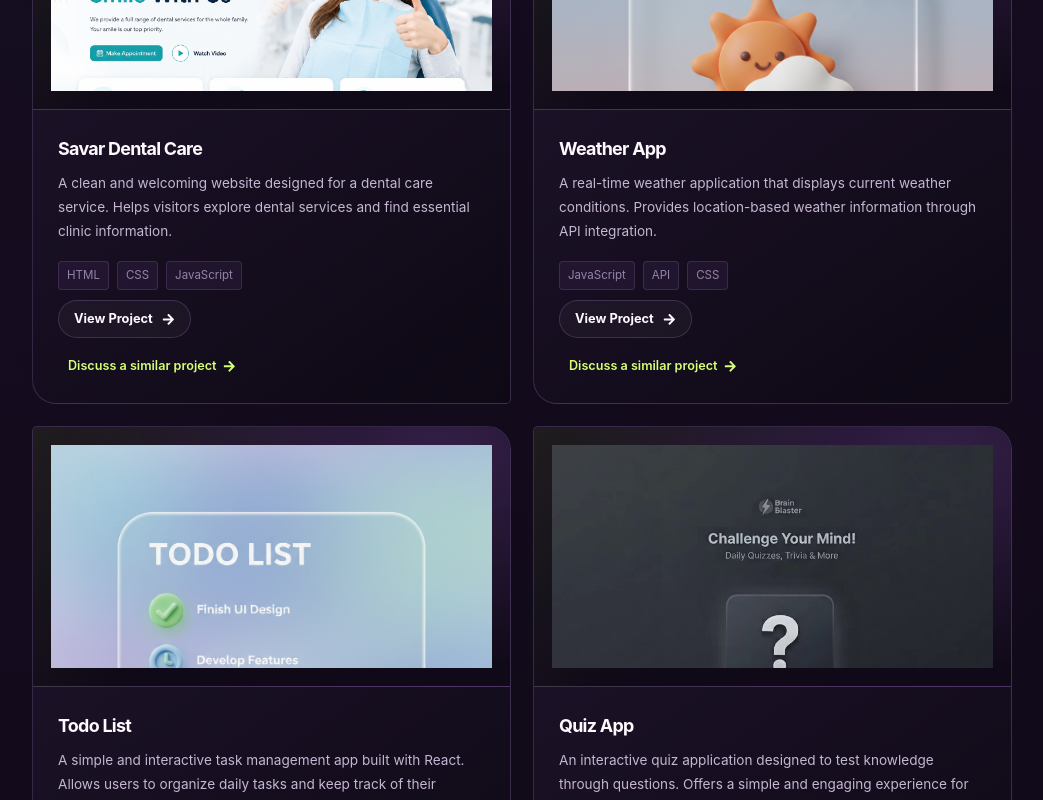
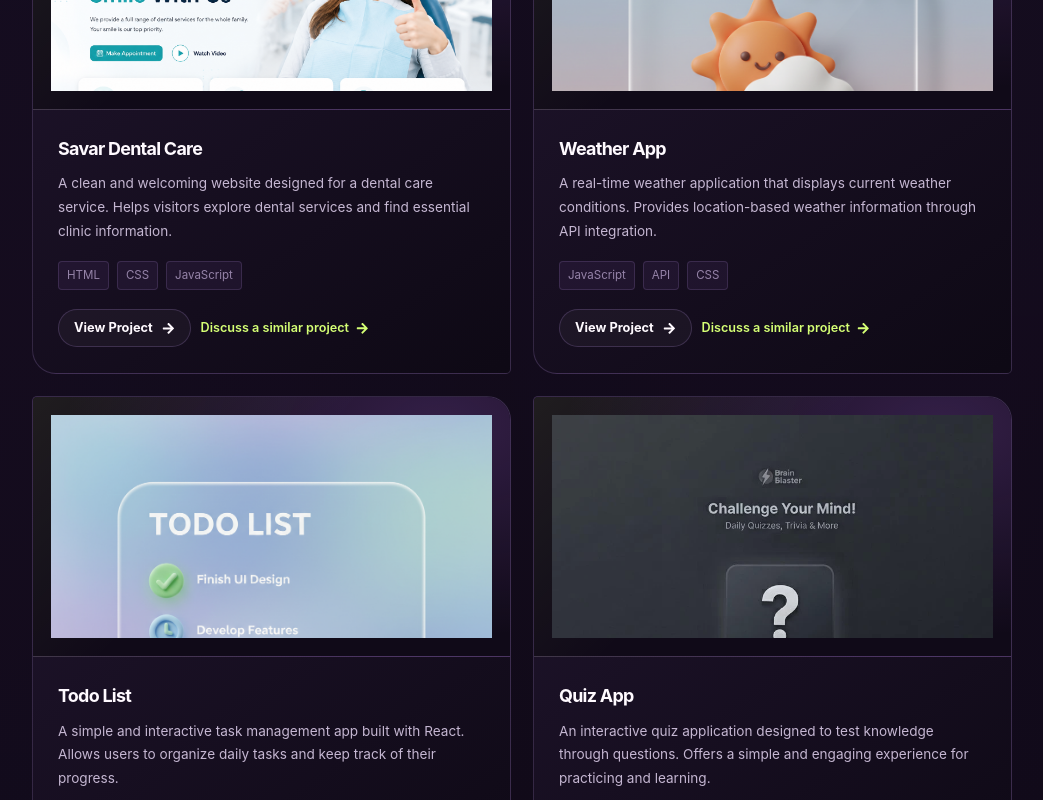
Before and after one commit to rajiur-developer/portfolio, a Next.js app: page / in a window 1280 px wide. Shown: the part 3225-4025 px from the top of the page, without its empty margins (118-1161 px from the left). Built offline with nearby package versions, Linux system fonts and the light colour scheme.

Commit message:
Update Sections.js

```diff
--- a/components/Sections.js
+++ b/components/Sections.js
@@ -151,12 +151,16 @@ export function Projects() {
               <div className="project-info">
                 <h3>{project.title}</h3>
                 <p>{project.description}</p>
-                <div className="project-tags d-flex">{project.tags.map((tag) => <span key={tag}>{tag}</span>)}</div>
-                {project.href ? (
+                <div className="project-tags">{project.tags.map((tag) => <span key={tag}>{tag}</span>)}</div>
+                                                                <div className="d-flex">
+
+                                                                {project.href ? (
                   <a className="btn btn-secondary btn-small project-button" href={project.href} target="_blank" rel="noreferrer">View Project <FaArrowRight /></a>) : (
                   <button className="btn btn-secondary btn-small project-button" type="button" disabled title="Project URL not provided">View Project <FaArrowRight /></button>
                 )}
                 <a className="project-link" href="#contact">Discuss a similar project <FaArrowRight /></a>
+                                                                </div>
+
               </div>
             </Reveal>
           ))}
```
